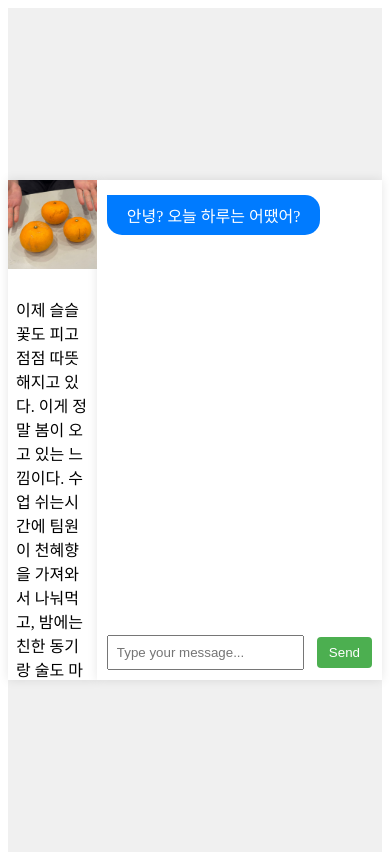
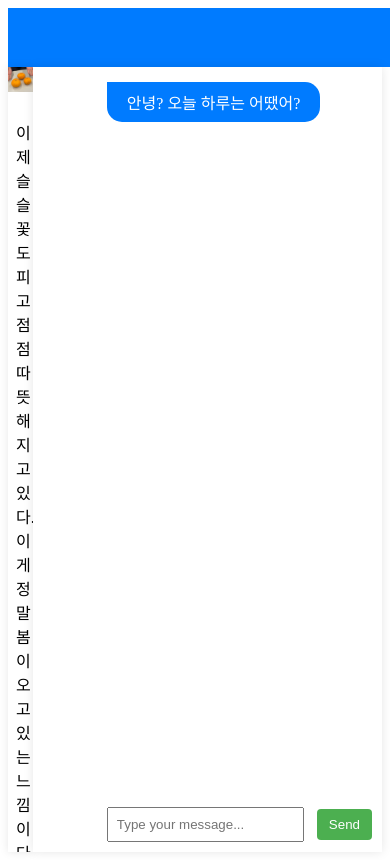
Before and after one commit to CAU-DM/DearMe_DEMO, a React (Create React App) app in the folder frontend/: page / in a window 390 px wide. Built offline with nearby package versions, Linux system fonts and the light colour scheme; the HTML template or start-up script is replaced by a standard one.

Commit message:
Update App.js, App.css: New layout applied. Media query added.

```diff
--- a/frontend/src/App.css
+++ b/frontend/src/App.css
@@ -2,13 +2,34 @@
   height: 100vh;
   display: flex;
   align-items: center;
+  flex-direction: row;
+  justify-content: start;
+  background-color: white;
+}
+
+.header {
+  height: 100%;
+  min-width: 144px;
+  flex-direction: column;
+  align-content: start;
+  padding: 0px 5px;
+  background-color: #007bff;
+}
+
+.main_container {
+  height: 100%;
+  width: 100%;
+  display: flex;
+  flex-direction: row;
+  align-items: center;
+  align-content: center;
   justify-content: center;
-  background-color: #f0f0f0;
 }
 
 .feed-page {
-  width: 300px;
-  height: 500px;
+  max-width: 630px;
+  width: 100%;
+  height: 100%;
   overflow-y: auto;
   overflow-x: hidden;
   background-color: white;
@@ -36,8 +57,10 @@
 }
 
 .chat-window {
-  width: 300px;
-  height: 500px;
+  max-width: 540px;
+  width: 100%;
+  height: 100%;
+  padding: 0px 0px 0px 64px;
   background-color: white;
   box-shadow: 0 0 10px rgba(0, 0, 0, 0.1);
   display: flex;
@@ -70,7 +93,7 @@
 .message.me {
   align-self: flex-end;
   border-radius: 15px 0px 15px 15px;
-  background-color: #cccccc;
+  background-color: #eeeeee;
   color: black;
 }
 
@@ -99,3 +122,33 @@
 .input-area button:hover {
   background-color: #45a049;
 }
+
+@media (max-width: 768px) {
+  .App {
+    flex-direction: column;
+    align-items: flex-start;
+  }
+
+  .header {
+    width: 100%;
+    height: 64px;
+  }
+}
+
+@media (min-width: 768px) and (max-width: 1080px) {
+  .header {
+    min-width: 64px;
+  }
+}
+
+@media (min-width: 1081px) and (max-width: 1920) {
+  .header {
+    min-width: 144px;
+  }
+}
+
+@media (min-width: 1921px) {
+  .header {
+    min-width: 256px;
+  }
+}
--- a/frontend/src/App.js
+++ b/frontend/src/App.js
@@ -17,8 +17,15 @@ function App() {
 
   return (
     <div className="App">
-      <FeedPage feeds={feeds} />
-      <ChatWindow messages={messages} setMessages={setMessages} />
+      <div className="header">
+        <div className="header_content">
+
+        </div>
+      </div>
+      <div className="main_container">
+        <FeedPage feeds={feeds} />
+        <ChatWindow messages={messages} setMessages={setMessages} />
+      </div>
     </div>
   );
 }
```
